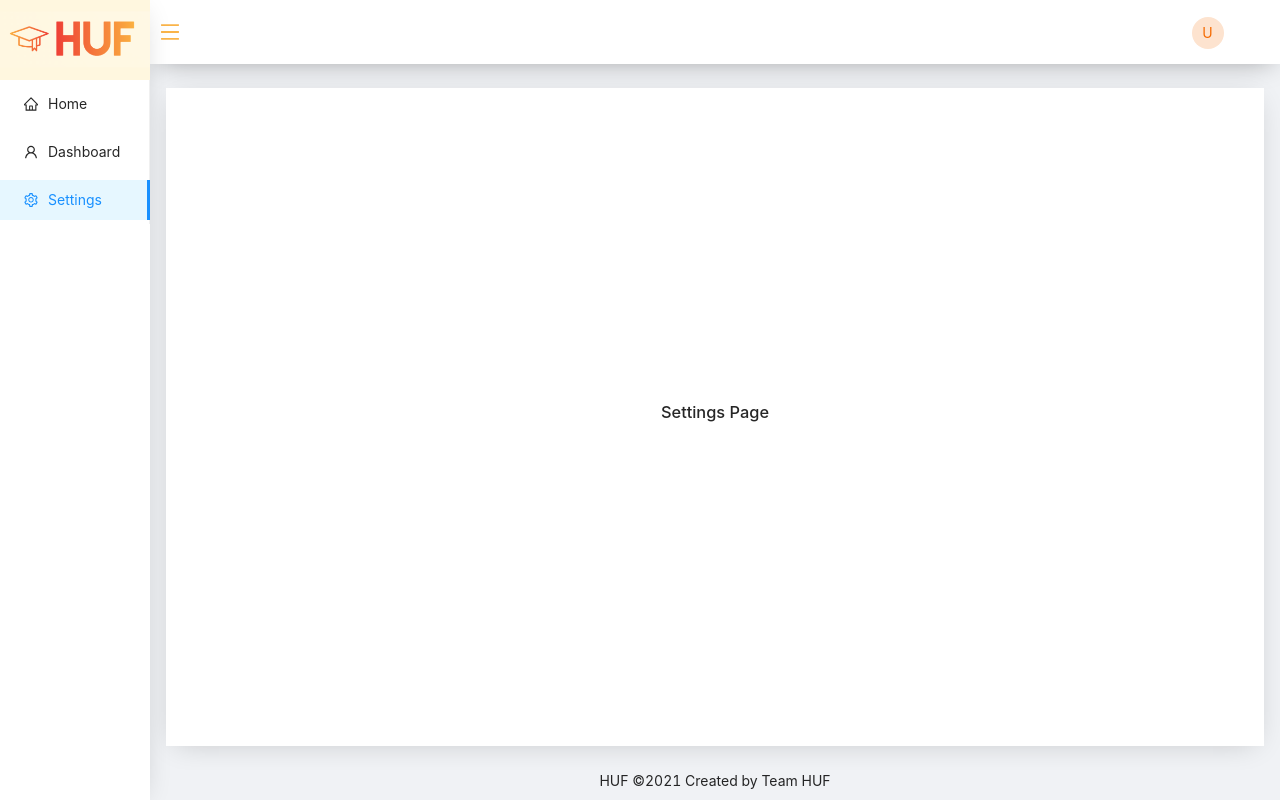
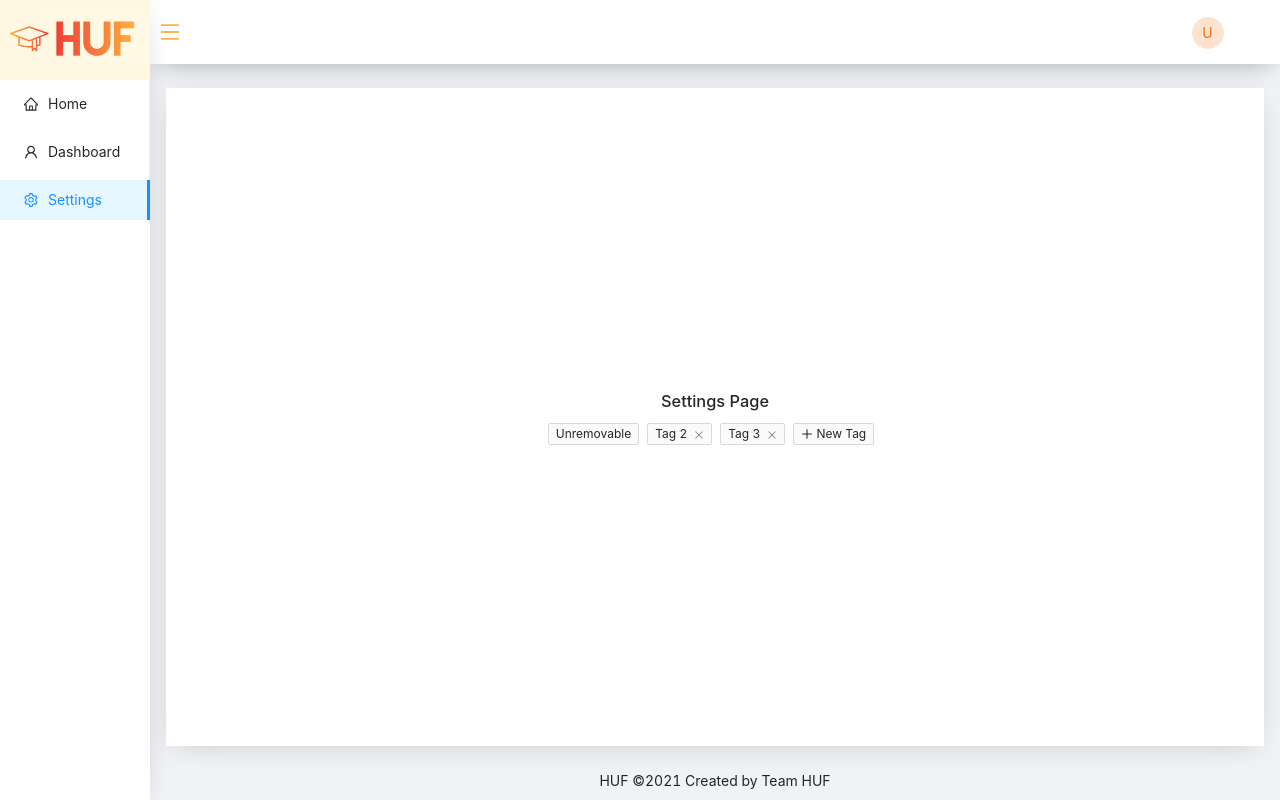
Before and after one commit to vishalraj23/CZ3003-HUF, a React (Create React App) app in the folder frontend/: page /settings in a window 1280 px wide. Built offline with nearby package versions, Linux system fonts and the light colour scheme.

Commit message:
add tags demo

```diff
--- a/frontend/src/pages/SettingsPage/index.js
+++ b/frontend/src/pages/SettingsPage/index.js
@@ -1,11 +1,130 @@
 import * as React from 'react';
+import { Tag, Input, Tooltip } from 'antd';
+import { PlusOutlined } from '@ant-design/icons';
 
 import './index.css';
 
 const SettingsPage = () => {
+  const [tags, setTags] = React.useState(['Unremovable', 'Tag 2', 'Tag 3']);
+  const [inputValue, setInputValue] = React.useState('');
+  const [inputVisible, setInputVisible] = React.useState(false);
+  const [editInputIndex, setEditInputIndex] = React.useState(-1);
+  const [editInputValue, setEditInputValue] = React.useState('');
+  const inputRef = React.useRef();
+  const saveEditInputRef = React.useRef();
+
+  const showInput = () => {
+    setInputVisible(true);
+    setTimeout(() => {
+      if (inputRef.current) {
+        inputRef.current.focus();
+      }
+    });
+  };
+
+  const handleInputChange = (value) => {
+    setInputValue(value);
+  };
+
+  const handleEditInputChange = (value) => {
+    setEditInputValue(value);
+  };
+
+  const handleInputConfirm = () => {
+    if (inputValue && tags.indexOf(inputValue) === -1) {
+      setTags([...tags, inputValue]);
+    }
+    setInputValue('');
+    setInputVisible(false);
+  };
+
+  const handleEditInputConfirm = () => {
+    const newTags = [...tags];
+    newTags[editInputIndex] = editInputValue;
+    setTags(newTags);
+    setEditInputIndex(-1);
+    setEditInputValue('');
+  };
+
+  const handleClose = (removeTag) => {
+    const newTags = tags.filter((tag) => tag !== removeTag);
+    setTags(newTags);
+  };
+
   return (
     <div className='container'>
       <h1>Settings Page</h1>
+
+      <div>
+        {tags.map((tag, index) => {
+          if (editInputIndex === index) {
+            return (
+              <Input
+                ref={saveEditInputRef}
+                key={tag}
+                size='small'
+                className='tag-input'
+                value={editInputValue}
+                onChange={(e) => handleEditInputChange(e.target.value)}
+                onBlur={handleEditInputConfirm}
+                onPressEnter={handleEditInputConfirm}
+              />
+            );
+          }
+          const isLongTag = tag.length > 20;
+
+          const tagElem = (
+            <Tag
+              className='edit-tag'
+              key={tag}
+              closable={index !== 0}
+              onClose={() => handleClose(tag)}
+            >
+              <span
+                onDoubleClick={(e) => {
+                  if (index !== 0) {
+                    setEditInputIndex(index);
+                    setEditInputValue(tag);
+                    setTimeout(() => {
+                      if (saveEditInputRef.current) {
+                        saveEditInputRef.current.focus();
+                      }
+                    });
+                    e.preventDefault();
+                  }
+                }}
+              >
+                {isLongTag ? `${tag.slice(0, 20)}...` : tag}
+              </span>
+            </Tag>
+          );
+          return isLongTag ? (
+            <Tooltip title={tag} key={tag}>
+              {tagElem}
+            </Tooltip>
+          ) : (
+            tagElem
+          );
+        })}
+
+        {inputVisible && (
+          <Input
+            ref={inputRef}
+            type='text'
+            size='small'
+            className='tag-input'
+            value={inputValue}
+            onChange={(e) => handleInputChange(e.target.value)}
+            onBlur={handleInputConfirm}
+            onPressEnter={handleInputConfirm}
+          />
+        )}
+        {!inputVisible && (
+          <Tag className='site-tag-plus' onClick={showInput}>
+            <PlusOutlined /> New Tag
+          </Tag>
+        )}
+      </div>
     </div>
   );
 };
```
